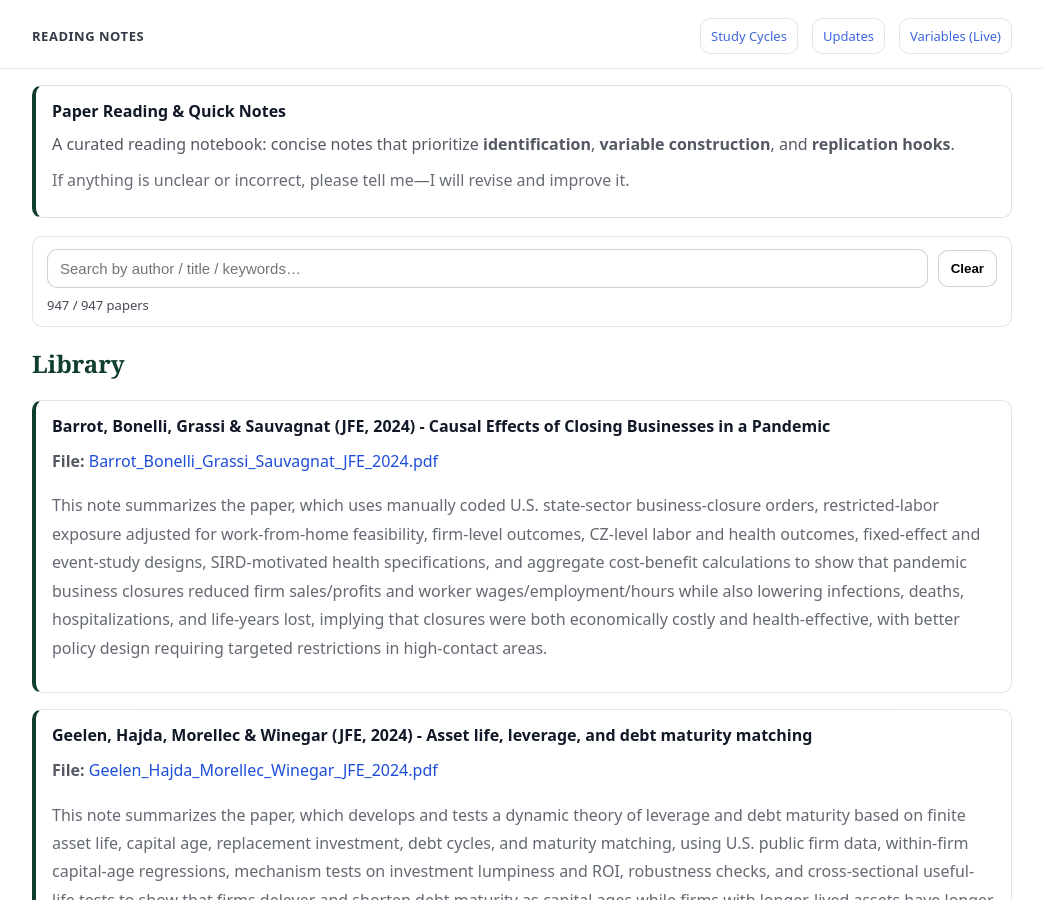
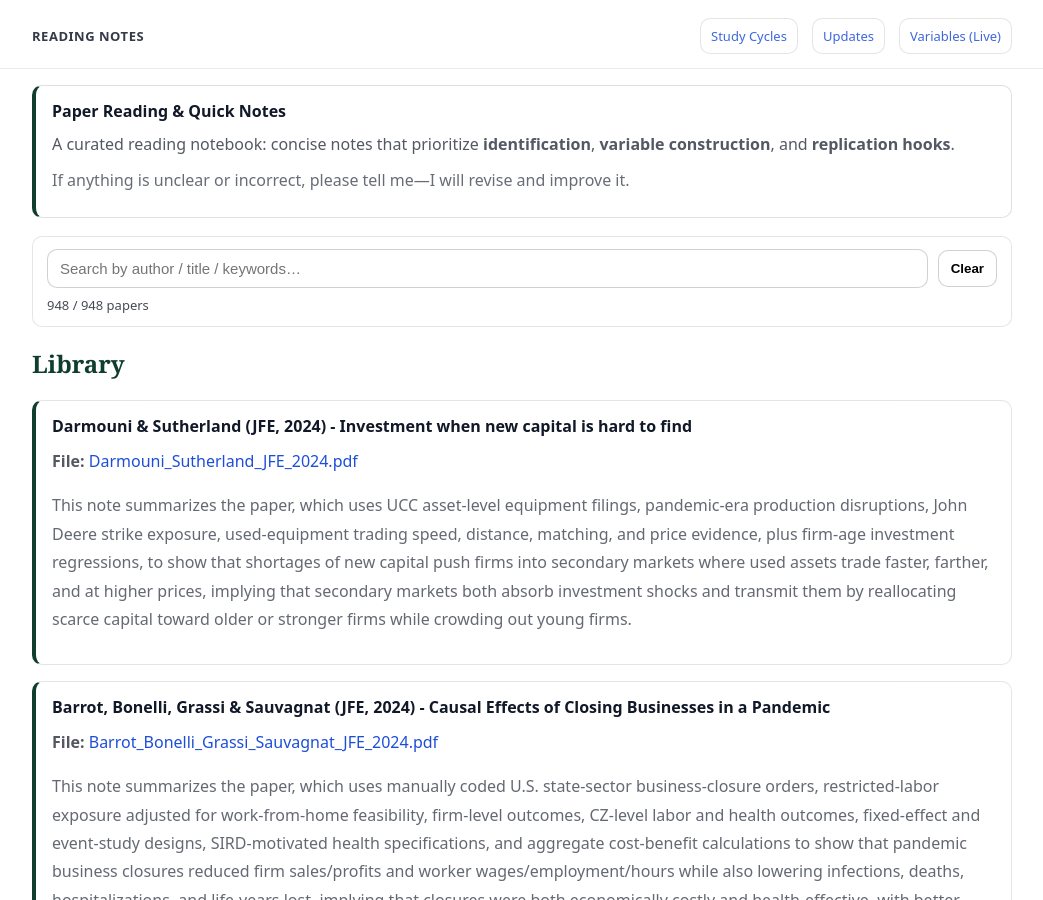
Before and after one commit to yaxinzn/study-archive, a Jekyll site: the page built from reading/index.md, in a window 1280 px wide and 900 px high. Shown: the whole window, without its empty margins (118-1161 px from the left). Built offline with Jekyll 4.4.1, drawn with Linux system fonts in a browser that asks for light colours.

Commit message:
Reading: add/update Darmouni_Sutherland_JFE_2024.pdf

```diff
--- a/_data/reading.yml
+++ b/_data/reading.yml
@@ -1,3 +1,7 @@
+- title: "Darmouni & Sutherland (JFE, 2024) - Investment when new capital is hard to find"
+  file: "Darmouni_Sutherland_JFE_2024.pdf"
+  desc: "This note summarizes the paper, which uses UCC asset-level equipment filings, pandemic-era production disruptions, John Deere strike exposure, used-equipment trading speed, distance, matching, and price evidence, plus firm-age investment regressions, to show that shortages of new capital push firms into secondary markets where used assets trade faster, farther, and at higher prices, implying that secondary markets both absorb investment shocks and transmit them by reallocating scarce capital toward older or stronger firms while crowding out young firms."
+
 - title: "Barrot, Bonelli, Grassi & Sauvagnat (JFE, 2024) - Causal Effects of Closing Businesses in a Pandemic"
   file: "Barrot_Bonelli_Grassi_Sauvagnat_JFE_2024.pdf"
   desc: "This note summarizes the paper, which uses manually coded U.S. state-sector business-closure orders, restricted-labor exposure adjusted for work-from-home feasibility, firm-level outcomes, CZ-level labor and health outcomes, fixed-effect and event-study designs, SIRD-motivated health specifications, and aggregate cost-benefit calculations to show that pandemic business closures reduced firm sales/profits and worker wages/employment/hours while also lowering infections, deaths, hospitalizations, and life-years lost, implying that closures were both economically costly and health-effective, with better policy design requiring targeted restrictions in high-contact areas."
```
Also changed, not shown: 1 other file.
